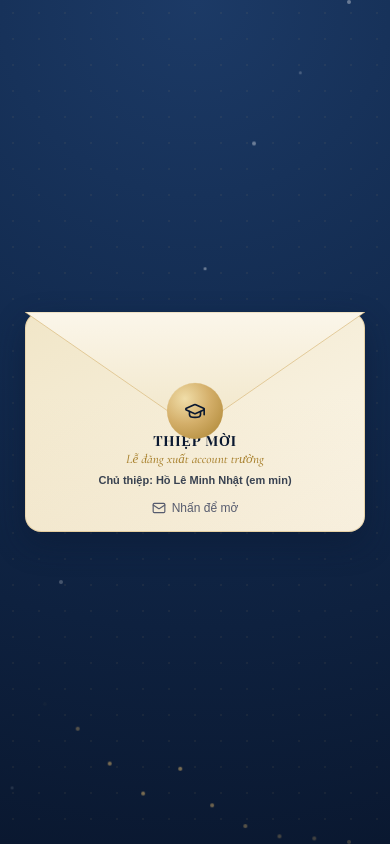
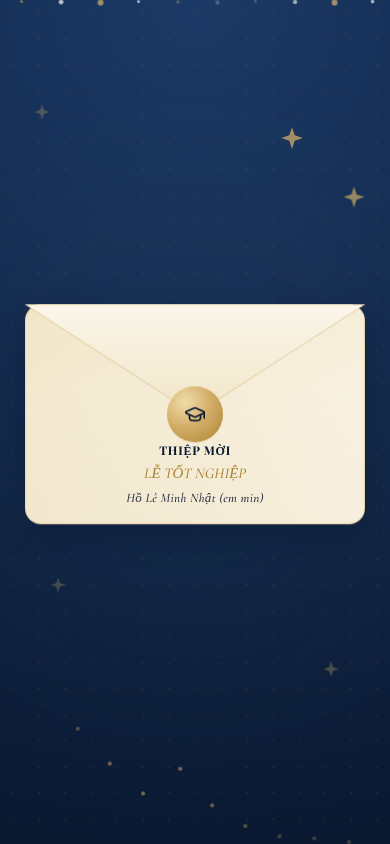
Before and after one commit to MinhNhat127/graduation-invitation, a React (Vite) app in the folder graduation-invitation/: page / in a window 390 px wide. Built offline with nearby package versions, Linux system fonts and the light colour scheme.

Commit message:
Update invitation subtitle, location, styles, animations, and host photo

```diff
--- a/graduation-invitation/src/App.jsx
+++ b/graduation-invitation/src/App.jsx
@@ -2,7 +2,7 @@ import InvitationScene from "./components/InvitationScene.jsx";
 
 function App() {
   return (
-    <div className="relative h-screen w-screen overflow-hidden">
+    <div className="relative min-h-screen w-full overflow-y-auto bg-[#0A1830]">
       <InvitationScene />
     </div>
   );
--- a/graduation-invitation/src/components/Envelope.jsx
+++ b/graduation-invitation/src/components/Envelope.jsx
@@ -1,5 +1,3 @@
-import { Mail } from "lucide-react";
-
 import WaxSeal from "./WaxSeal";
 import invitation from "../data/invitation";
 
@@ -11,7 +9,10 @@ function Envelope({ stage, onOpen }) {
       onClick={onOpen}
       disabled={opening}
       className={[
-        "relative w-full border-none bg-transparent p-0",
+        stage === "open"
+          ? "absolute pointer-events-none scale-95 opacity-0 delay-300"
+          : "relative w-full scale-100 opacity-100",
+        "border-none bg-transparent p-0",
         "mx-auto",
 
         "h-[220px] max-w-[340px]",
@@ -23,10 +24,8 @@ function Envelope({ stage, onOpen }) {
         "lg:h-[340px] lg:max-w-[600px]",
         opening ? "cursor-default" : "cursor-pointer",
         "transition-all duration-500 ease-out",
-        stage === "open"
-          ? "pointer-events-none scale-95 opacity-0 delay-300"
-          : "scale-100 opacity-100",
-      ].join(" ")}
+        stage === "closed" && "animate-hover",
+      ].filter(Boolean).join(" ")}
     >
       {/* Envelope body */}
       <div className="absolute inset-0 rounded-2xl border border-[#D4AF6A]/40 bg-gradient-to-br from-[#F1E6C8] to-[#FBF6EA] shadow-[0_12px_30px_rgba(10,24,48,0.45)] sm:rounded-3xl sm:shadow-[0_24px_60px_rgba(10,24,48,0.55)]" />
@@ -36,7 +35,7 @@ function Envelope({ stage, onOpen }) {
 
       {/* Flap */}
       <div
-        className="absolute inset-x-0 top-0 z-10 h-[62%] origin-top [transform-style:preserve-3d]"
+        className="absolute inset-x-0 top-0 z-10 h-[58%] origin-top [transform-style:preserve-3d]"
         style={{
           transform: opening ? "rotateX(-150deg)" : "rotateX(0deg)",
           transition: "transform 0.85s cubic-bezier(.6,0,.35,1)",
@@ -65,28 +64,23 @@ function Envelope({ stage, onOpen }) {
         </svg>
       </div>
 
-      {/* Wax seal */}
-      <div className="absolute left-1/2 top-[45%] z-20 -translate-x-1/2 -translate-y-1/2 scale-100 xs:scale-100 md:scale-110 lg:scale-125">
+      {/* Wax seal at top-[50%] to prevent text overlap while staying visually centered */}
+      <div className="absolute left-1/2 top-[50%] z-20 -translate-x-1/2 -translate-y-1/2 scale-100 xs:scale-100 md:scale-110 lg:scale-125">
         <WaxSeal breaking={opening} />
       </div>
 
       {!opening && (
-        <div className="absolute inset-x-0 bottom-4 px-3 text-center xs:bottom-5 sm:bottom-7 md:bottom-10">
-          <p className="font-display text-sm font-bold leading-tight tracking-[0.06em] text-[#0A1830] xs:text-base sm:text-xl md:text-2xl">
+        <div className="absolute inset-x-0 bottom-4 px-3 text-center xs:bottom-5 sm:bottom-7 md:bottom-9 z-20 pointer-events-none">
+          <p className="font-display text-xs font-bold leading-tight tracking-[0.06em] text-[#0A1830] xs:text-sm sm:text-lg md:text-xl">
             THIỆP MỜI
           </p>
 
-          <p className="font-script mt-0.5 text-[13px] italic leading-tight text-[#A9822F] xs:text-[14px] sm:text-[18px]">
-            Lễ đăng xuất account trường
+          <p className="font-script mt-1.5 text-[15px] italic leading-tight text-[#A9822F] xs:text-[17px] sm:text-[21px] xs:mt-2">
+            LỄ TỐT NGHIỆP
           </p>
 
-          <p className="mt-1 text-[11px] font-semibold text-[#0A1830] opacity-80 xs:text-xs">
-            Chủ thiệp: {invitation.host}
-          </p>
-
-          <p className="mt-3 flex items-center justify-center gap-1.5 text-xs text-[#565B6E] xs:mt-4 sm:mt-6 sm:text-sm md:gap-2 md:text-[15px]">
-            <Mail className="h-3.5 w-3.5 md:h-4 md:w-4" />
-            Nhấn để mở
+          <p className="font-script mt-1.5 text-[13px] italic text-[#0A1830]/90 xs:text-[14px] sm:text-[17px] tracking-wide xs:mt-2">
+            {invitation.host}
           </p>
         </div>
       )}
--- a/graduation-invitation/src/components/InvitationCard.jsx
+++ b/graduation-invitation/src/components/InvitationCard.jsx
@@ -8,51 +8,63 @@ function InvitationCard({ visible }) {
   return (
     <div
       className={[
-    "relative w-full max-w-[360px] rounded-[22px] border border-[#D4AF6A]/40",
+        "relative w-full max-w-[400px] rounded-[22px] border border-[#D4AF6A]/40",
         "bg-gradient-to-b from-[#FBF6EA] to-[#F1E6C8]",
-        "px-5 pt-10 pb-7 shadow-[0_24px_60px_rgba(10,24,48,0.55)]",
-        "md:max-w-[470px] md:px-7 md:pt-11 md:pb-8",
-        "lg:max-w-[560px] lg:px-8 lg:pb-9",
-    !visible && "opacity-0",
+        "px-5 pt-10 pb-7",
+        "md:max-w-[520px] md:px-7 md:pt-11 md:pb-8",
+        "lg:max-w-[640px] lg:px-8 lg:pb-9",
+        visible ? "animate-border-glow" : "opacity-0",
       ]
         .filter(Boolean)
         .join(" ")}
       style={visible ? { animation: "float-up 0.75s cubic-bezier(.2,.7,.3,1) forwards" } : undefined}
     >
+      {/* Gold sheen reflection overlay bounded inside the card */}
+      <div className="pointer-events-none absolute inset-0 rounded-[22px] overflow-hidden gold-sheen z-0" />
+
       <Tassel />
 
       {/* inner hairline border */}
       <div className="pointer-events-none absolute inset-[10px] rounded-[14px] border border-[#D4AF6A]/40" />
 
-      <div className="mb-4 text-center sm:mb-[26px]">
+      {/* Centered Content */}
+      <div className="relative z-10 flex flex-col items-center text-center">
         <div className="mb-3.5 inline-flex h-11 w-11 items-center justify-center rounded-full bg-gradient-to-br from-[#D4AF6A] to-[#A9822F] shadow-[0_6px_14px_rgba(169,130,47,0.4)] sm:h-[46px] sm:w-[46px]">
           <GraduationCap size={22} className="text-[#0A1830] sm:h-6 sm:w-6" strokeWidth={1.8} />
         </div>
-        <h1 className="font-display text-[26px] font-extrabold tracking-[0.04em] text-[#0A1830] sm:text-[30px]">
+        <h1 className="font-display text-[26px] font-extrabold tracking-[0.04em] text-[#0A1830] sm:text-[30px] md:text-[32px]">
           THIỆP MỜI
         </h1>
-        <p className="font-script mt-1 text-[16px] italic text-[#A9822F] sm:text-[18px]">
-          Lễ đăng xuất account trường
+        <p className="font-script mt-1 text-[21px] italic text-[#A9822F] sm:text-[25px]">
+          LỄ TỐT NGHIỆP
         </p>
-        <p className="mt-2 text-xs font-semibold tracking-wider text-[#565B6E] uppercase sm:text-sm">
-          Chủ thiệp: <span className="text-[#0A1830] font-bold">{invitation.host}</span>
+        <p className="font-script mt-2 text-[20px] font-medium italic text-[#0A1830] sm:text-[24px] tracking-wide drop-shadow-[0_1px_1px_rgba(212,175,106,0.3)]">
+          {invitation.host}
         </p>
+
+        {/* Avatar/Photo of the Host (Centered) */}
+        <div className="mt-5 mb-5 flex justify-center sm:mt-6 sm:mb-6">
+          <div className="relative h-28 w-28 overflow-hidden rounded-full border-2 border-[#D4AF6A] shadow-[0_6px_16px_rgba(169,130,47,0.35)] sm:h-32 sm:w-32 md:h-36 md:w-36">
+            <img
+              src="/avatar.jpg"
+              alt={invitation.host}
+              className="h-full w-full object-cover"
+            />
+          </div>
         </div>
 
-      <p className="font-script text-center text-[15px] leading-[1.5] text-[#25293A] sm:text-[17px]">
-       Sau bao năm cày deadline, cuối cùng cũng tới ngày bấm nút "Log Out". <br />
-       Hi vọng mọi người có thể có mặt để chứng kiến khoảnh khắc này và chụp với mình vài tấm hình nhé!
-      Được gặp mặt mọi người là điều ý nghĩa lớn nhất với mình (hoặc ko)
-
+        <p className="font-script text-[15px] leading-[1.5] text-[#25293A] sm:text-[17px] md:text-[18px]">
+          Sau bao năm cống hiến thanh xuân cho code và cúp học chuyên nghiệp, cuối cùng mình cũng "lết" được tới ngày tốt nghiệp r =)) <br />
+          Mọi người qua chụp hình chung với mình và xem mình "Log out" khỏi account trường nhé. Hi vọng được gặp mặt mọi người và nhận lời chúc cho chặng đường tiếp theo của mình này
         </p>
 
-      <div className="mb-6 flex items-center justify-center gap-2.5">
+        <div className="my-5 flex items-center justify-center gap-2.5 w-full">
           <span className="h-px flex-1 bg-[#A9822F]/35" />
           <span className="h-[7px] w-[7px] rotate-45 bg-[#D4AF6A]" />
           <span className="h-px flex-1 bg-[#A9822F]/35" />
         </div>
 
-      <div className="mb-7 sm:mb-[30px]">
+        <div className="mb-6 w-full">
           <EventInfo />
         </div>
 
@@ -61,7 +73,7 @@ function InvitationCard({ visible }) {
           target="_blank"
           rel="noreferrer"
           className={[
-          "group relative flex items-center justify-center gap-2 overflow-hidden rounded-xl",
+            "group relative flex items-center justify-center gap-2 overflow-hidden rounded-xl w-full",
             "border border-[#D4AF6A]/30 bg-gradient-to-br from-[#122A4E] to-[#0A1830]",
             "px-4 py-3 text-sm font-semibold tracking-wide text-[#F0DDA8]",
             "md:px-5 md:text-[15px]",
@@ -77,6 +89,7 @@ function InvitationCard({ visible }) {
           Xem trên Google Maps
         </a>
       </div>
+    </div>
   );
 }
 
--- a/graduation-invitation/src/components/InvitationScene.jsx
+++ b/graduation-invitation/src/components/InvitationScene.jsx
@@ -46,21 +46,60 @@ const [showConfetti, setShowConfetti] = useState(false);
           }}
         />
       ))}
-      {/* Falling golden particles */}
-{Array.from({ length: 8 }).map((_, i) => (
+
+      {/* Falling golden/white particles with sparkle */}
+      {Array.from({ length: 10 }).map((_, i) => {
+        const isGold = i % 2 === 0;
+        return (
           <span
             key={`fall-${i}`}
-    className="absolute top-0 rounded-full bg-[#ffffff]"
+            className={`absolute top-0 rounded-full ${
+              isGold ? "bg-[#D4AF6A]" : "bg-[#ffffff]"
+            }`}
             style={{
-      left: `${5 + i * 12}%`,
-      width: 3 + (i % 2),
-      height: 3 + (i % 2),
-      opacity: 0.35,
-      animation: `drift-down ${
-        7 + (i % 3)
-      }s linear ${i * 0.8}s infinite`,
+              left: `${5 + i * 10}%`,
+              width: 2.5 + (i % 3),
+              height: 2.5 + (i % 3),
+              opacity: isGold ? 0.45 : 0.3,
+              animation: `drift-down ${8 + (i % 4)}s linear ${i * 0.7}s infinite, sparkle 2s ease-in-out ${i * 0.3}s infinite`,
             }}
           />
+        );
+      })}
+
+      {/* Ambient glowing orb in the center */}
+      <div className="absolute top-1/2 left-1/2 w-[300px] h-[300px] sm:w-[500px] sm:h-[500px] rounded-full bg-gradient-to-tr from-[#D4AF6A]/5 to-[#1C3A66]/25 blur-[80px] sm:blur-[110px] pointer-events-none z-0"
+        style={{
+          transform: "translate(-50%, -50%)",
+          animation: "pulse-slow 12s ease-in-out infinite",
+        }}
+      />
+
+      {/* Glowing 4-pointed stars in the background */}
+      {[
+        { top: "12%", left: "8%", delay: "0.2s", scale: 0.55 },
+        { top: "22%", left: "88%", delay: "1.4s", scale: 0.75 },
+        { top: "68%", left: "12%", delay: "2.8s", scale: 0.65 },
+        { top: "78%", left: "82%", delay: "0.8s", scale: 0.5 },
+        { top: "15%", left: "72%", delay: "1.9s", scale: 0.85 },
+      ].map((star, idx) => (
+        <svg
+          key={`star-${idx}`}
+          className="absolute pointer-events-none animate-sparkle"
+          style={{
+            top: star.top,
+            left: star.left,
+            width: 22,
+            height: 22,
+            fill: "#D4AF6A",
+            opacity: 0,
+            animationDelay: star.delay,
+            transform: `scale(${star.scale})`,
+          }}
+          viewBox="0 0 24 24"
+        >
+          <path d="M12,2 L14.5,9.5 L22,12 L14.5,14.5 L12,22 L9.5,14.5 L2,12 L9.5,9.5 Z" />
+        </svg>
       ))}
 
       {showConfetti && <Confetti />}
@@ -68,9 +107,7 @@ const [showConfetti, setShowConfetti] = useState(false);
       <div className="relative flex w-full items-center justify-center">
         <Envelope stage={stage} onOpen={handleOpen} />
         {stage === "open" && (
-          <div className="absolute inset-0 flex items-center justify-center">
           <InvitationCard visible />
-          </div>
         )}
       </div>
     </div>
--- a/graduation-invitation/src/data/invitation.js
+++ b/graduation-invitation/src/data/invitation.js
@@ -2,7 +2,7 @@ const invitation = {
   host: "Hồ Lê Minh Nhật (em min)",
   date: "Thứ 6, 10 tháng 7, 2026",
   time: "17:00 – 19:00",
-  location: "Trường Đại học Đông Á",
+  location: "Hội trường Edison, Trường Đại học Đông Á",
   address: "33 Xô Viết Nghệ Tĩnh, Quận Hải Châu, Đà Nẵng",
   maps: "https://maps.app.goo.gl/kj95tocfqZfTKQej8",
 };
--- a/graduation-invitation/src/styles/invitation-animations.css
+++ b/graduation-invitation/src/styles/invitation-animations.css
@@ -40,8 +40,8 @@
 
 
 @keyframes swing {
-  0%, 100% { transform: rotate(-4deg); }
-  50% { transform: rotate(4deg); }
+  0%, 100% { transform: rotate(-7deg); }
+  50% { transform: rotate(7deg); }
 }
 
 @keyframes light-burst {
@@ -76,3 +76,78 @@
 .font-script {
   font-family: "Cormorant Garamond", serif;
 }
+
+/* Premium Animations */
+@keyframes pulse-slow {
+  0%, 100% { transform: translate(-50%, -50%) scale(1) rotate(0deg); opacity: 0.5; }
+  50% { transform: translate(-50%, -50%) scale(1.2) rotate(180deg); opacity: 0.8; }
+}
+
+.animate-pulse-slow {
+  animation: pulse-slow 8s ease-in-out infinite;
+}
+
+@keyframes hover {
+  0%, 100% { transform: translateY(0); }
+  50% { transform: translateY(-8px); }
+}
+
+.animate-hover {
+  animation: hover 3.5s ease-in-out infinite;
+}
+
+@keyframes border-glow {
+  0%, 100% {
+    border-color: rgba(212, 175, 106, 0.4);
+    box-shadow: 0 24px 60px rgba(10, 24, 48, 0.55), 0 0 10px rgba(212, 175, 106, 0.15);
+  }
+  50% {
+    border-color: rgba(212, 175, 106, 0.8);
+    box-shadow: 0 24px 60px rgba(10, 24, 48, 0.55), 0 0 25px rgba(212, 175, 106, 0.4);
+  }
+}
+
+.animate-border-glow {
+  animation: border-glow 4s ease-in-out infinite;
+}
+
+@keyframes sparkle {
+  0%, 100% { opacity: 0.25; transform: scale(0.8); }
+  50% { opacity: 0.75; transform: scale(1.2); }
+}
+
+.animate-sparkle {
+  animation: sparkle 2.5s ease-in-out infinite;
+}
+
+/* Gold Sheen Sweep Effect */
+.gold-sheen {
+  position: relative;
+  overflow: hidden;
+}
+
+.gold-sheen::after {
+  content: "";
+  position: absolute;
+  top: 0;
+  left: -150%;
+  width: 60%;
+  height: 100%;
+  background: linear-gradient(
+    90deg,
+    transparent,
+    rgba(212, 175, 106, 0.08) 25%,
+    rgba(255, 255, 255, 0.25) 50%,
+    rgba(212, 175, 106, 0.08) 75%,
+    transparent
+  );
+  transform: skewX(-25deg);
+  pointer-events: none;
+  animation: shine-sweep 7s ease-in-out infinite;
+}
+
+@keyframes shine-sweep {
+  0% { left: -150%; }
+  35% { left: 150%; }
+  100% { left: 150%; }
+}
```
Also changed, not shown: graduation-invitation/src/components/Tassel.jsx (+7 -2 lines), graduation-invitation/public/avatar.jpg (added). Lines whose indentation alone changed are shown as unchanged.
